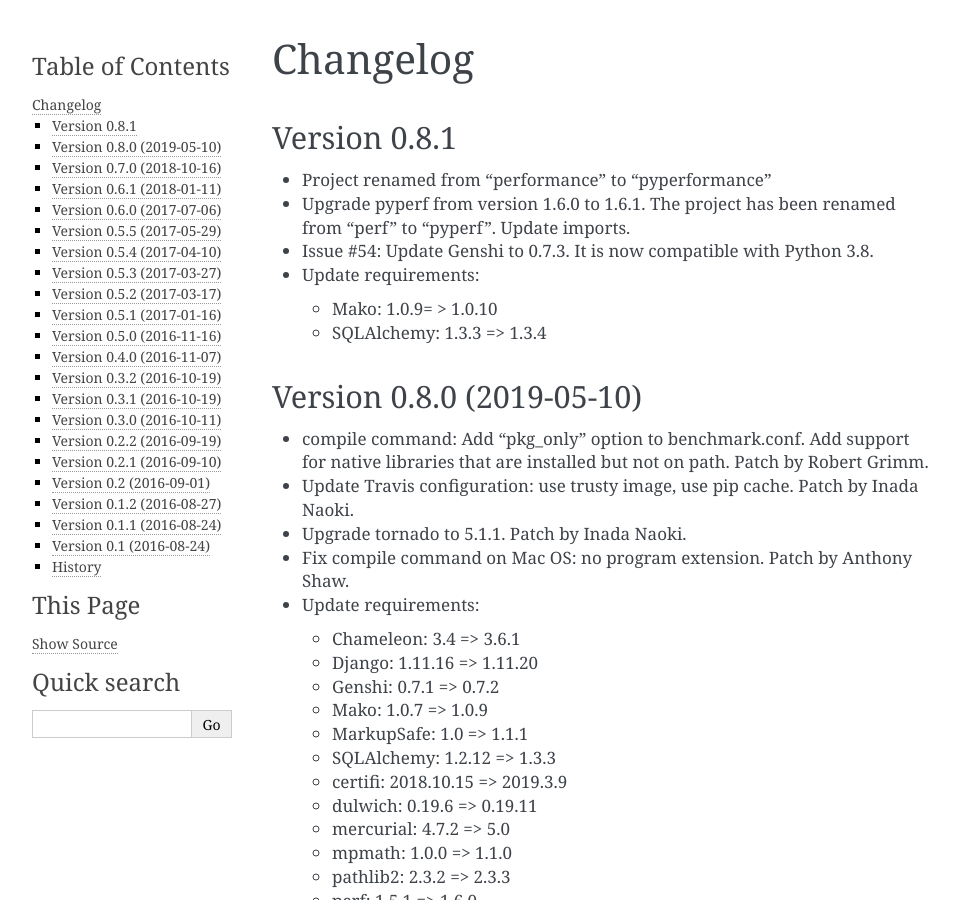
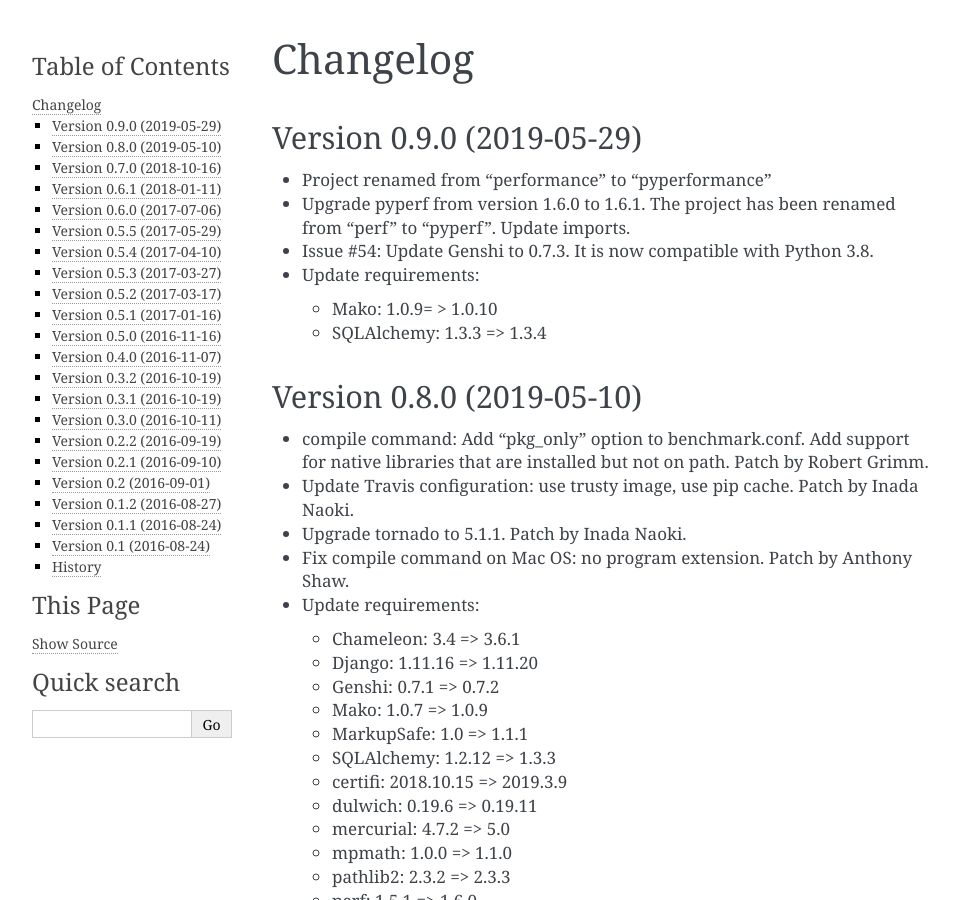
Before and after one commit to python/pyperformance, a Sphinx documentation site: the page built from doc/changelog.rst, in a window 1280 px wide and 900 px high. Shown: the whole window, without its empty margins (148-1106 px from the left). Built offline with Sphinx 7.4.7, drawn with Linux system fonts in a browser that asks for light colours.

Commit message:
Increase version to 0.9 since the project name changed
Prepare 0.9 release.

```diff
--- a/doc/changelog.rst
+++ b/doc/changelog.rst
@@ -1,8 +1,8 @@
 Changelog
 =========
 
-Version 0.8.1
--------------
+Version 0.9.0 (2019-05-29)
+--------------------------
 
 * Project renamed from "performance" to "pyperformance"
 * Upgrade pyperf from version 1.6.0 to 1.6.1. The project has been renamed from
--- a/doc/conf.py
+++ b/doc/conf.py
@@ -55,7 +55,7 @@
 # built documents.
 #
 # The short X.Y version.
-version = release = '0.8.1'
+version = release = '0.9.0'
 
 # The language for content autogenerated by Sphinx. Refer to documentation
 # for a list of supported languages.
--- a/pyperformance/__init__.py
+++ b/pyperformance/__init__.py
@@ -1,2 +1,2 @@
-VERSION = (0, 8, 1)
+VERSION = (0, 9, 0)
 __version__ = '.'.join(map(str, VERSION))
```
